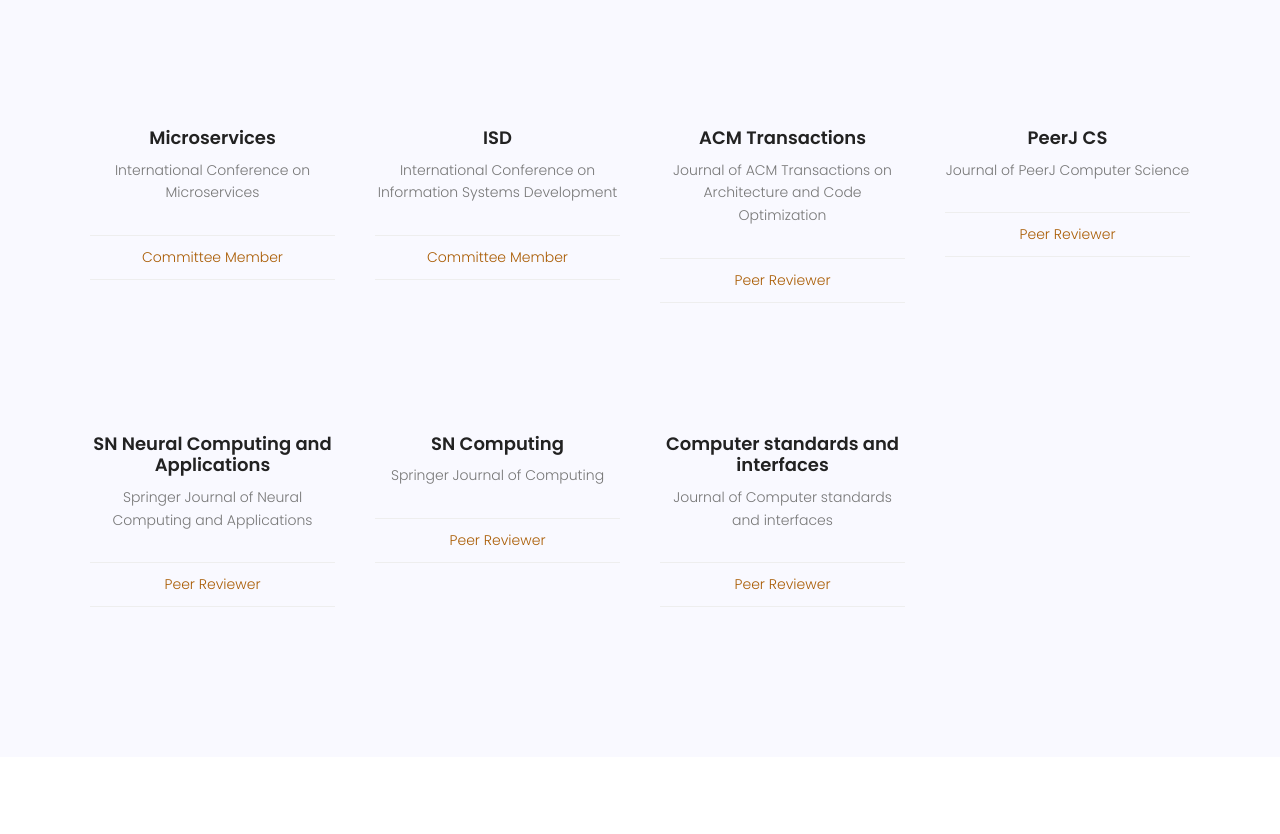
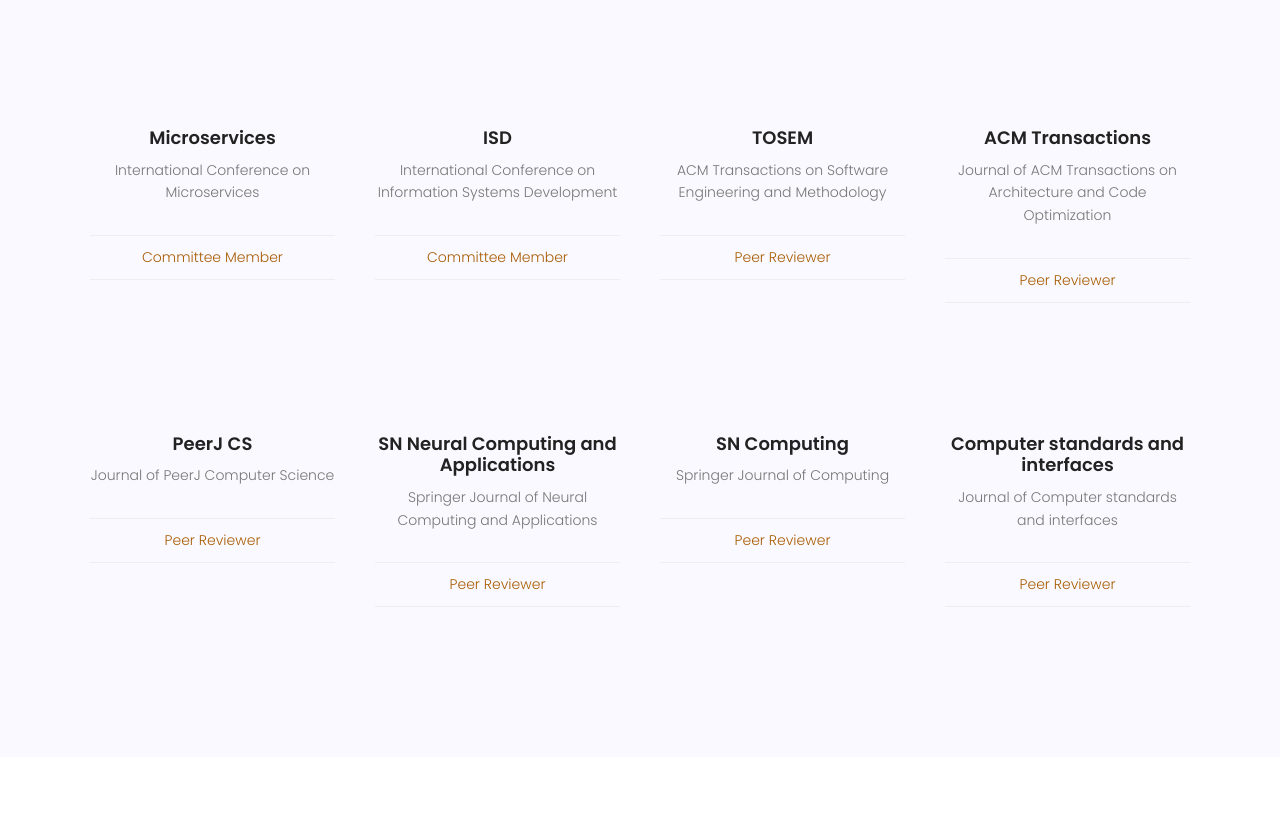
Before and after one commit to amr-s-abdelfattah/amr-s-abdelfattah.github.io, a plain HTML site: page index.html in a window 1280 px wide. Shown: the part 4017-4851 px from the top of the page. Drawn offline with Linux system fonts and the light colour scheme; some packages are replaced by stand-ins of ours.

Commit message:
Add TOSEM

```diff
--- a/index.html
+++ b/index.html
@@ -748,6 +748,18 @@
 
 						<!-- Journals -->
 						<!-- ACM is not in the timely order -->
+						<div class="col-lg-3 col-md-6 single-price">
+							<div class="top-part">
+								<h4>TOSEM</h4>
+								<p class="mt-10">ACM Transactions on Software Engineering and Methodology</p>
+							</div>
+							<div class="package-list" style="color: #aa5d05;">
+								<ul>
+									<li>Peer Reviewer</li>
+								</ul>
+							</div>
+
+						</div>
 						<div class="col-lg-3 col-md-6 single-price">
 							<div class="top-part">
 								<h4>ACM Transactions</h4>
```
